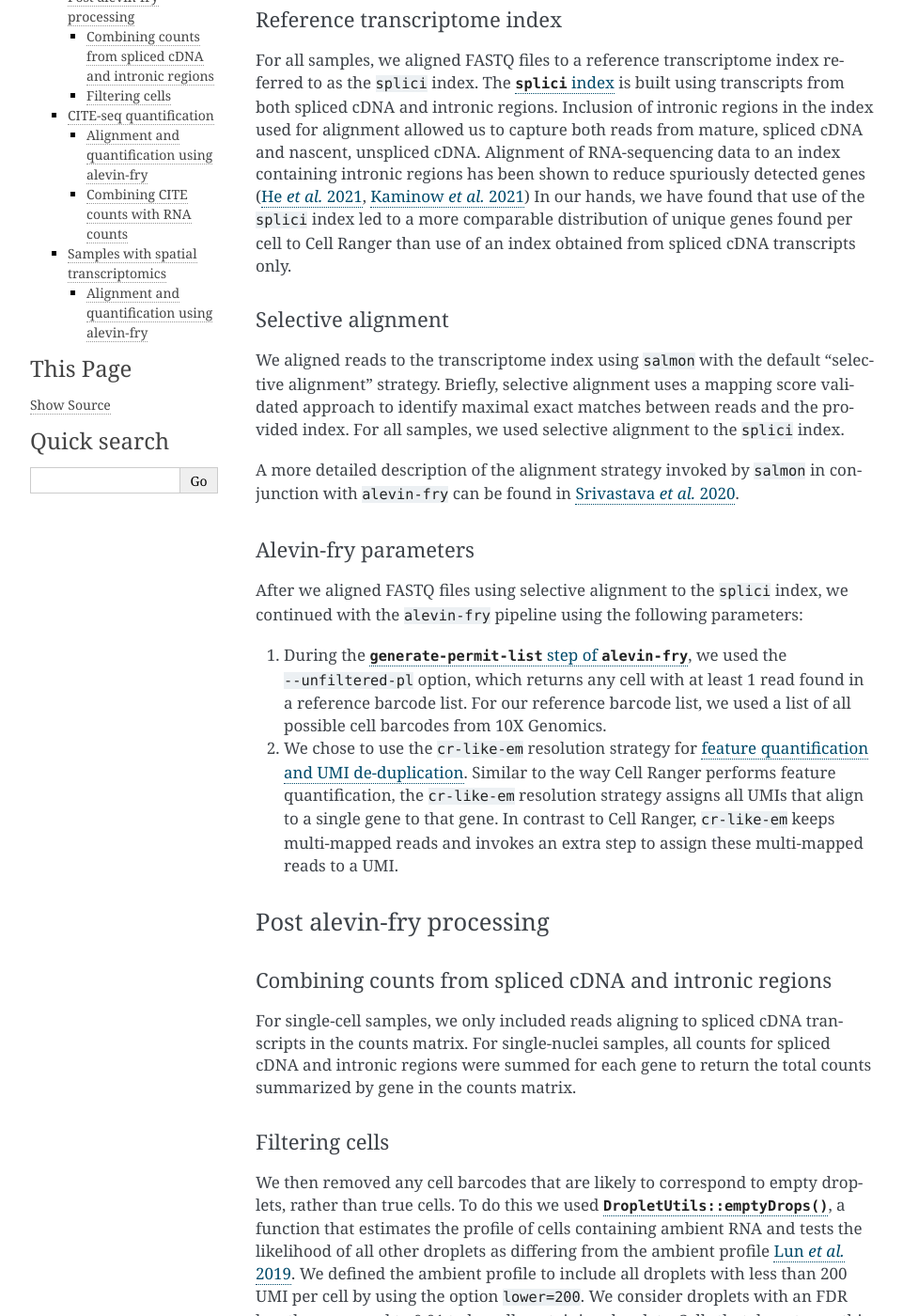
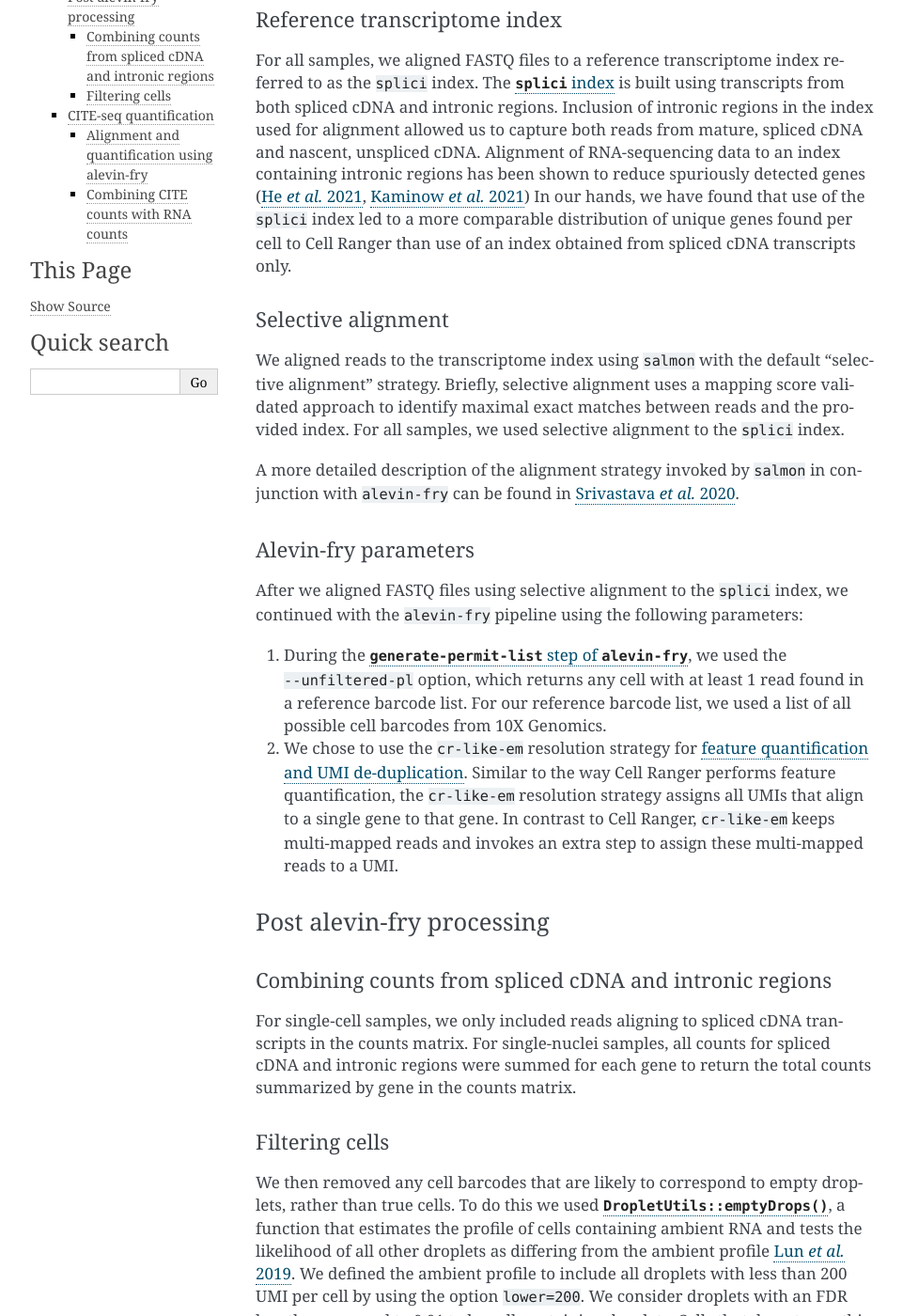
Before and after one commit to DongzeHE/scpca-docs, a Sphinx documentation site: the page built from docs/processing_information.md, in a window 1280 px wide and 1400 px high, scrolled down 339 px. Shown: the whole window at 94% size, without its empty margins (148-1109 px from the left). Built offline with Sphinx 7.4.7, drawn with Linux system fonts in a browser that asks for light colours; some of the changed text lies outside the part shown.

Commit message:
remove spatial

```diff
--- a/docs/processing_information.md
+++ b/docs/processing_information.md
@@ -54,7 +54,3 @@
 #### Alignment and quantification using alevin-fry
 
 #### Combining CITE counts with RNA counts
-
-### Samples with spatial transcriptomics
-
-#### Alignment and quantification using alevin-fry
```
